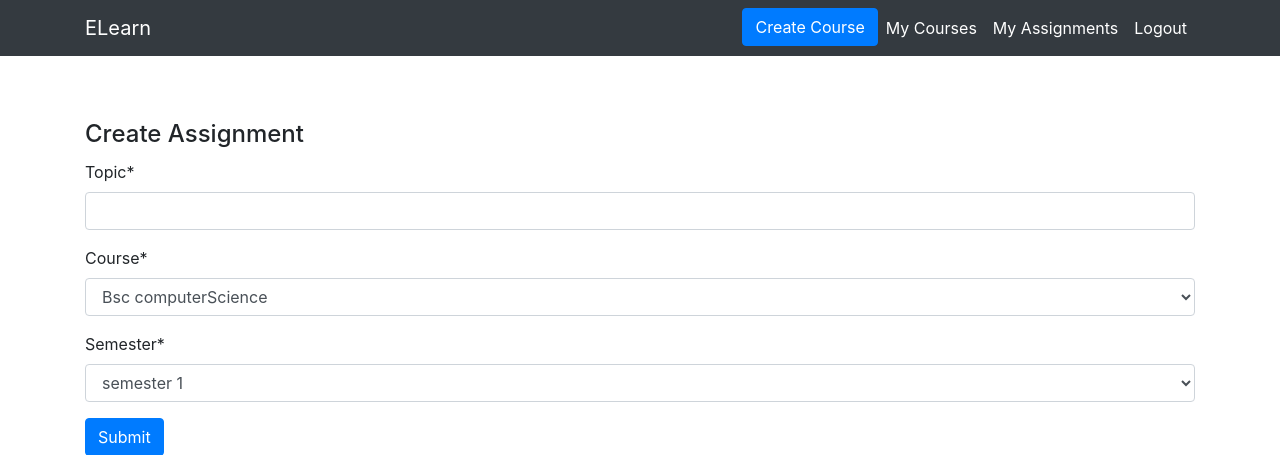
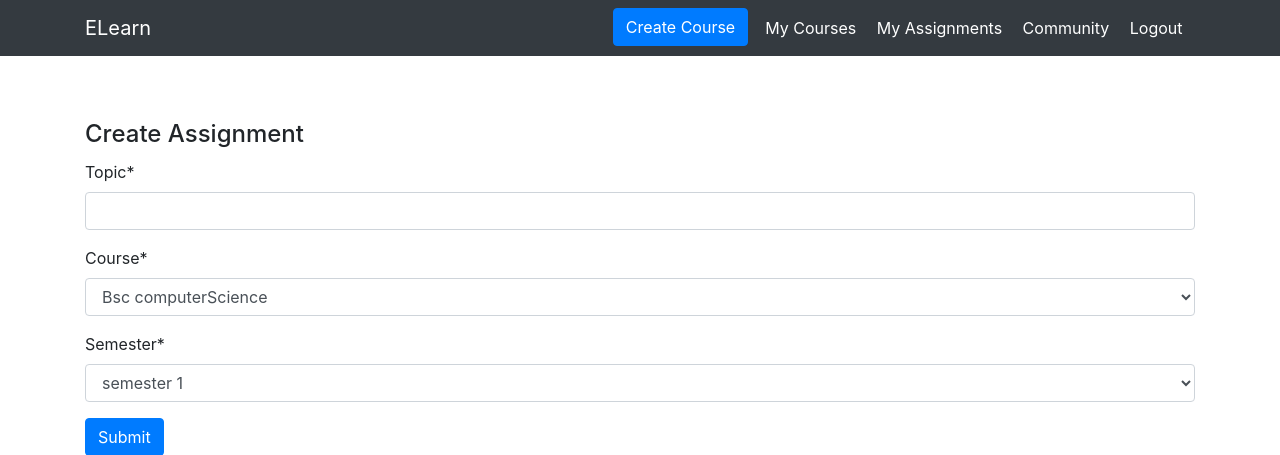
Before and after one commit to glen-s-abraham/Elearning-platform, a Django app: page /assignments/createAssignment/ in a window 1280 px wide. Shown: the top 455 px of the page. Run offline with Django 3.2, Linux system fonts and the light colour scheme; the visitor is signed in with stand-in values (Sample User, id 1); parts of the project's set-up code (start-up, migrations or seed data) failed here and were passed over; some libraries are stand-ins or nearby versions.

Commit message:
Community feature almost completed

```diff
--- a/coursesApp/templates/master.html
+++ b/coursesApp/templates/master.html
@@ -37,18 +37,23 @@
       <li class="nav-item active">
         <a class="btn btn-primary" href="{%url 'createCourse'%}">Create Course</a>
       </li>
-
+      &nbsp;&nbsp;
       <li class="nav-item active">
         <a class="nav-link" href="{%url 'courses'%}">My Courses <span class="sr-only">(current)</span></a>
       </li>
-
+      &nbsp;
       <li class="nav-item active">
         <a class="nav-link" href="{%url 'assignments'%}">My Assignments <span class="sr-only">(current)</span></a>
       </li>
-
+      &nbsp;
+       <li class="nav-item active">
+        <a class="nav-link" href="{%url 'threads'%}">Community <span class="sr-only">(current)</span></a>
+      </li>
+      &nbsp;
        <li class="nav-item active">
         <a class="nav-link" href="{%url 'logout'%}">Logout <span class="sr-only">(current)</span></a>
       </li>
+      &nbsp;
       {%else%}
       <li class="nav-item active">
         <a class="nav-link" href="{%url 'login'%}">Log in <span class="sr-only">(current)</span></a>
```
